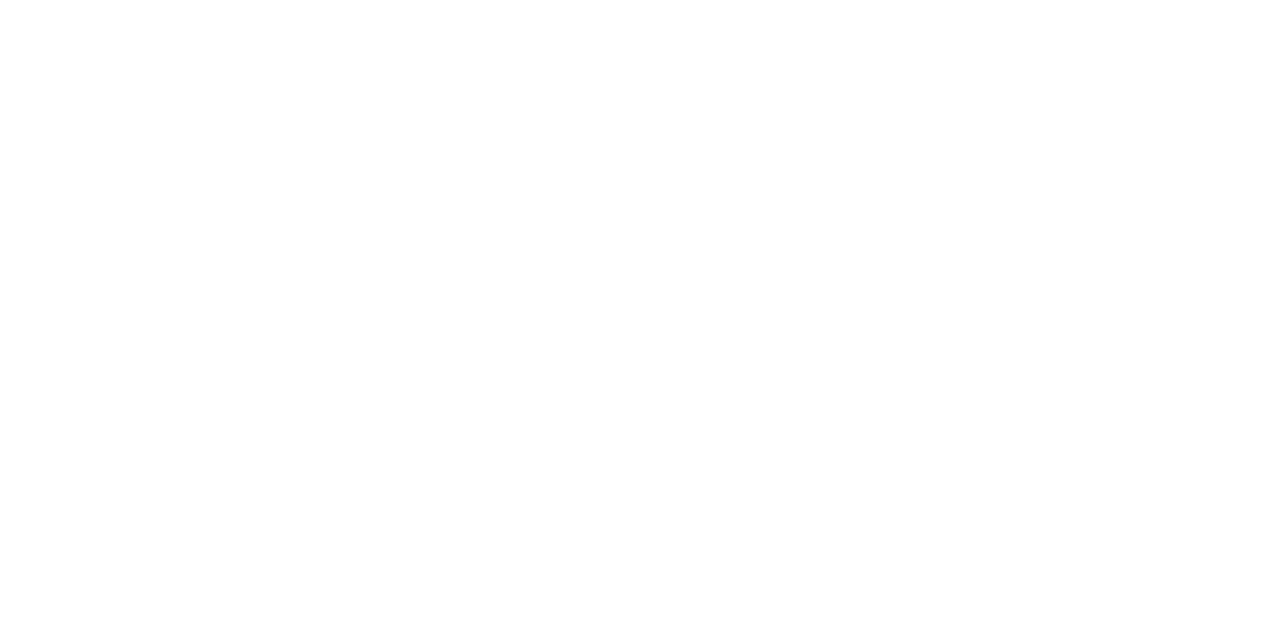
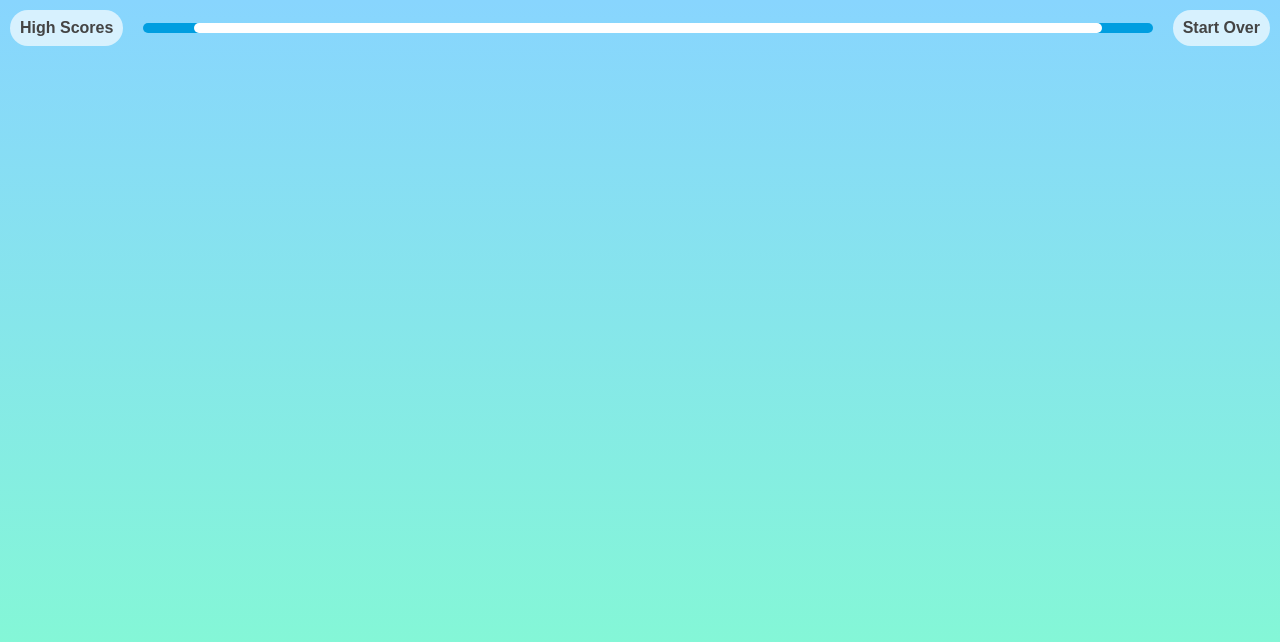
Before and after one commit to binderb/code-quiz, a plain HTML site: page index.html in a window 1280 px wide. Drawn offline with Linux system fonts and the light colour scheme.

Commit message:
Add timer and page control UI.

```diff
--- a/assets/css/style.css
+++ b/assets/css/style.css
@@ -0,0 +1,71 @@
+:root {
+  --skyblue: #88d5fe;
+  --seafoam: #83ffcd;
+  --highlight: #83ffcd;
+  --blue: #009ee0;
+  --blue-highlight: #22BFF2;
+
+  --dark: #33323d;
+  --dark-mask: #33323d44;
+  --dark-mask-clear: #33323d00;
+  --button-glass: #FFFFFFAA;
+  --button-glass-highlight: #FFFFFFCC;
+  --text: #444;
+  --text-highlight: #666;
+}
+
+/*-----------------------------
+  General Styles
+  ----------------------------- */
+
+body {
+  font-family: 'Source Sans Pro', sans-serif;
+  background: linear-gradient(var(--skyblue),var(--seafoam));
+}
+
+.lite-button {
+  display: inline-block;
+  background-color: var(--button-glass);
+  text-decoration: none;
+  font-weight: bold;
+  color: var(--text);
+  padding: 10px;
+  border-radius: 30px;
+  margin: 0 10px;
+}
+
+.lite-button:hover {
+  background-color: var(--button-glass-highlight);
+  color: var(--text-highlight);
+}
+
+
+/*-----------------------------
+  Header / Top Bar Styles
+  ----------------------------- */
+
+header {
+  display: flex;
+  justify-content: space-between;
+  align-items: center;
+  padding: 10px 0;
+  /* background-color: var(--dark); */
+}
+
+#time-bar-container {
+  display: flex;
+  justify-content: center;
+  height: 10px;
+  border-radius: 10px;
+  flex: 1 0 0;
+  margin: 0 10px;
+  background-color: var(--blue);
+}
+
+#time-bar {
+  height: 10px;
+  border-radius: 10px;
+  margin: 0 10px;
+  background-color: white;
+  width: 90%;
+}
--- a/index.html
+++ b/index.html
@@ -5,12 +5,19 @@
   <meta http-equiv="X-UA-Compatible" content="IE=edge">
   <meta name="viewport" content="width=device-width, initial-scale=1.0">
   <title>Code Quiz</title>
+  <link rel="preconnect" href="https://fonts.googleapis.com">
+  <link rel="preconnect" href="https://fonts.gstatic.com" crossorigin>
+  <link href="https://fonts.googleapis.com/css2?family=Open+Sans:wght@300;400;700&display=swap" rel="stylesheet">
   <link rel="stylesheet" href="./assets/css/reset.css">
   <link rel="stylesheet" href="./assets/css/style.css">
 </head>
 <body>
   <header>
-
+    <a class="lite-button" href="">High Scores</a>
+    <div id="time-bar-container">
+      <div id="time-bar"></div>
+    </div>
+    <a class="lite-button" href="">Start Over</a>
   </header>
   <main>
 
```
